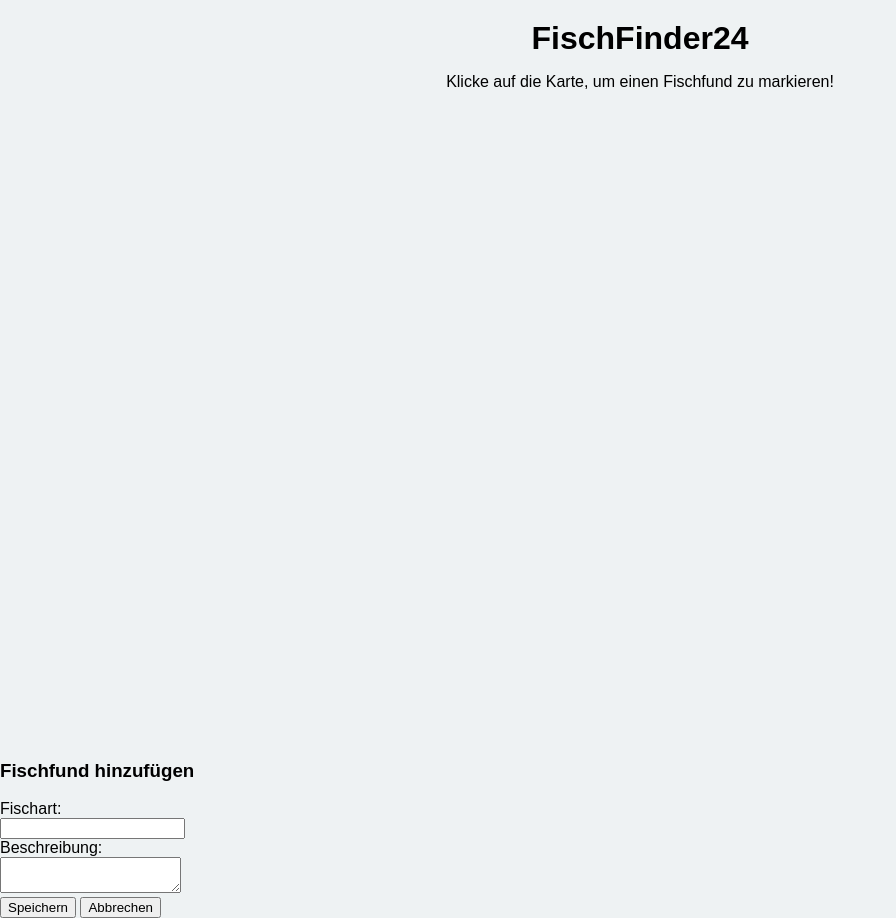
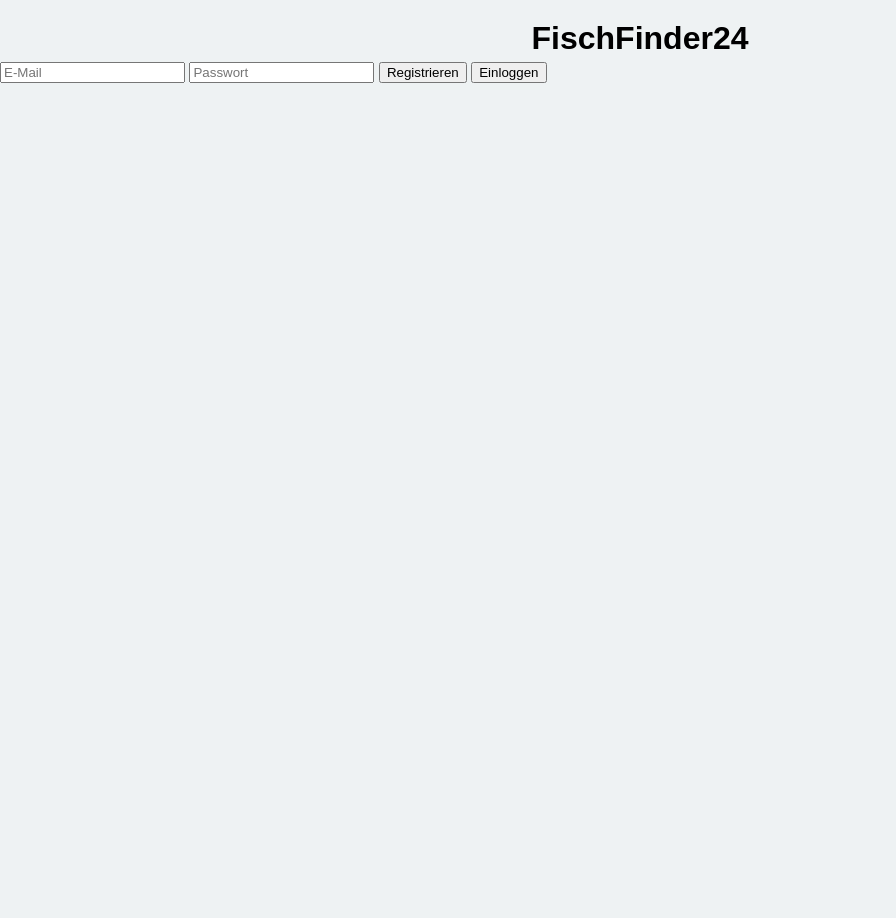
Before and after one commit to FischFinder24/FischFinder24, a plain HTML site: page index.html in a window 1280 px wide. Shown: the whole page, without its empty margins (0-896 px from the left). After the commit the page ends 800 px from the top, so only its background shows below. Drawn offline with nearby package versions, Linux system fonts and the light colour scheme.

Commit message:
neu2 index.html

```diff
--- a/index.html
+++ b/index.html
@@ -1,28 +1,26 @@
 <!DOCTYPE html>
 <html lang="de">
 <head>
-  <meta charset="UTF-8">
+  <meta charset="UTF-8" />
+  <meta name="viewport" content="width=device-width, initial-scale=1.0"/>
   <title>FischFinder24</title>
   <link rel="stylesheet" href="style.css">
-  <link rel="stylesheet" href="https://unpkg.com/leaflet/dist/leaflet.css" />
+  <link rel="stylesheet" href="https://unpkg.com/leaflet@1.9.4/dist/leaflet.css" />
 </head>
 <body>
   <h1>FischFinder24</h1>
-  <p>Klicke auf die Karte, um einen Fischfund zu markieren!</p>
 
-  <div id="map"></div>
-<div id="form-popup" class="hidden">
-  <h3>Fischfund hinzufügen</h3>
-  <label>Fischart:</label><br>
-  <input type="text" id="fischart"><br>
-  <label>Beschreibung:</label><br>
-  <textarea id="beschreibung"></textarea><br>
-  <button onclick="saveFund()">Speichern</button>
-  <button onclick="cancelFund()">Abbrechen</button>
-</div>
+  <div id="auth">
+    <input type="email" id="email" placeholder="E-Mail">
+    <input type="password" id="password" placeholder="Passwort">
+    <button id="signup">Registrieren</button>
+    <button id="login">Einloggen</button>
+    <button id="logout" style="display:none;">Ausloggen</button>
+  </div>
 
-  <script src="https://unpkg.com/leaflet/dist/leaflet.js"></script>
-  <script src="https://cdn.jsdelivr.net/npm/@supabase/supabase-js"></script>
+  <div id="map" style="display:none;"></div>
+
+  <script src="https://unpkg.com/leaflet@1.9.4/dist/leaflet.js"></script>
   <script src="script.js"></script>
 </body>
 </html>
```
